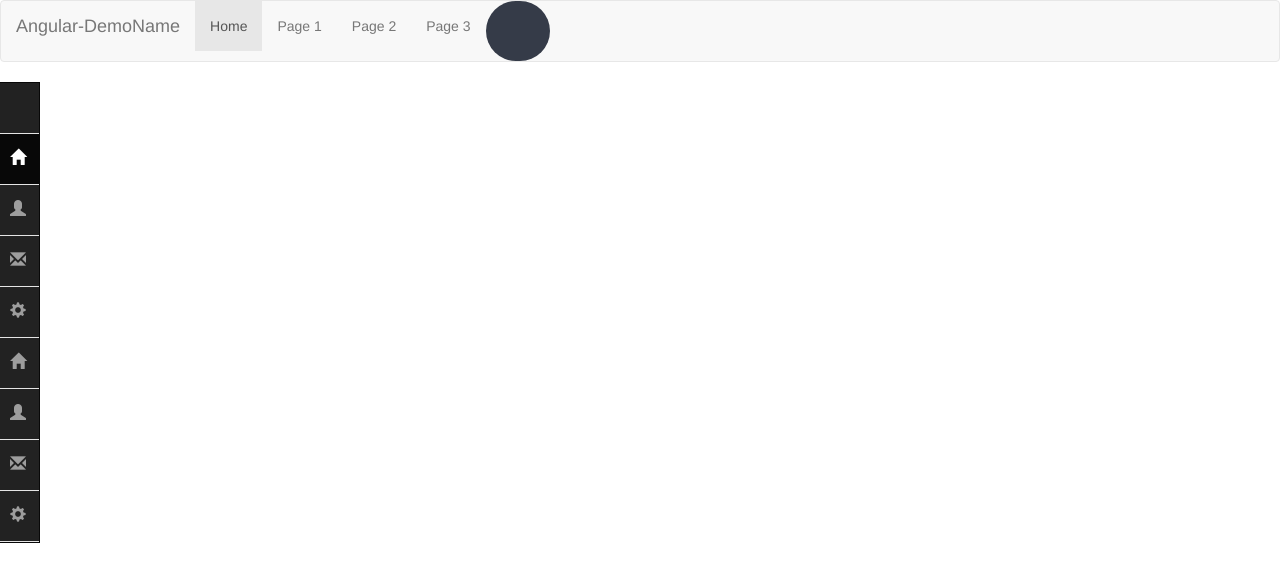
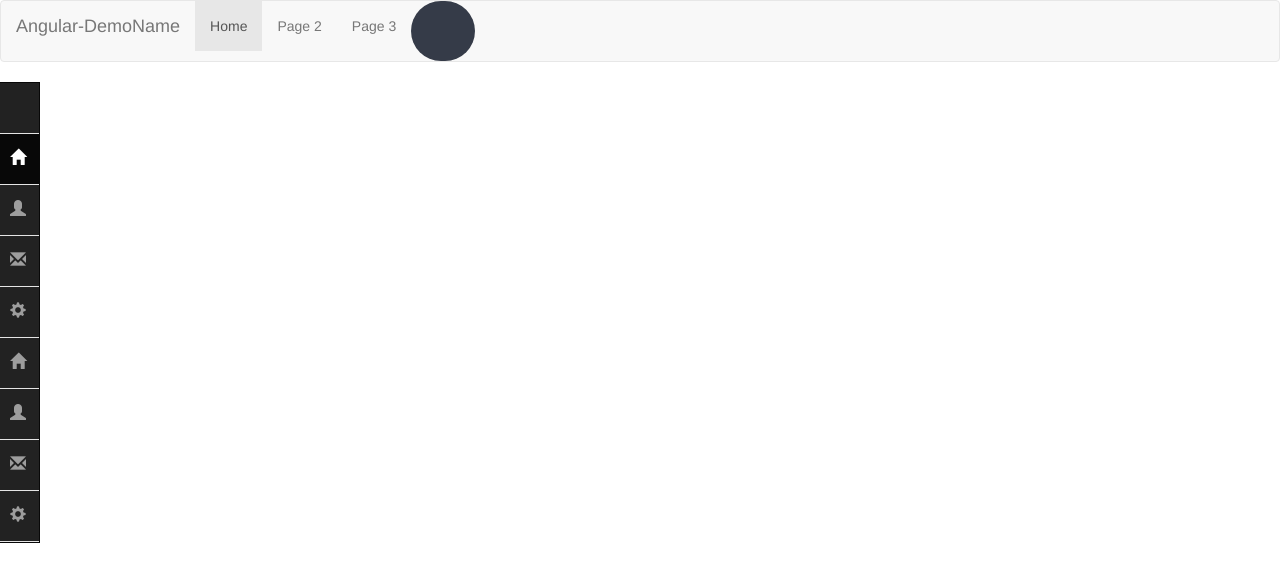
Before and after one commit to klp123/angular-demo, an Angular app: page / in a window 1280 px wide. Shown: the top 582 px of the page. Built offline with nearby package versions, Linux system fonts and the light colour scheme.

Commit message:
remove option

```diff
--- a/src/app/navbar/navbar.component.html
+++ b/src/app/navbar/navbar.component.html
@@ -5,7 +5,7 @@
     </div>
     <ul class="nav navbar-nav">
       <li class="active"><a href="#">Home</a></li>
-      <li><a href="#">Page 1</a></li>
+
       <li><a href="#">Page 2</a></li>
       <li><a href="#">Page 3</a></li>
       <li><app-search></app-search></li>
```
